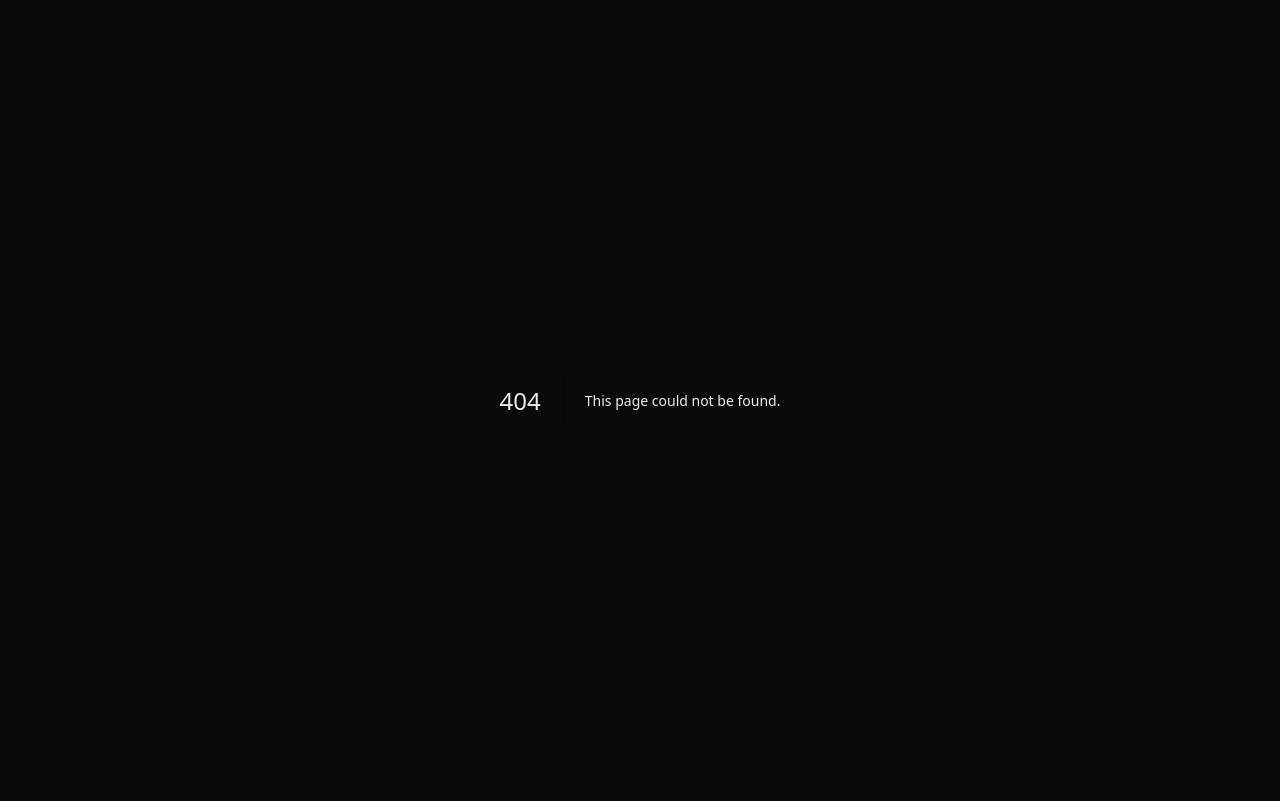
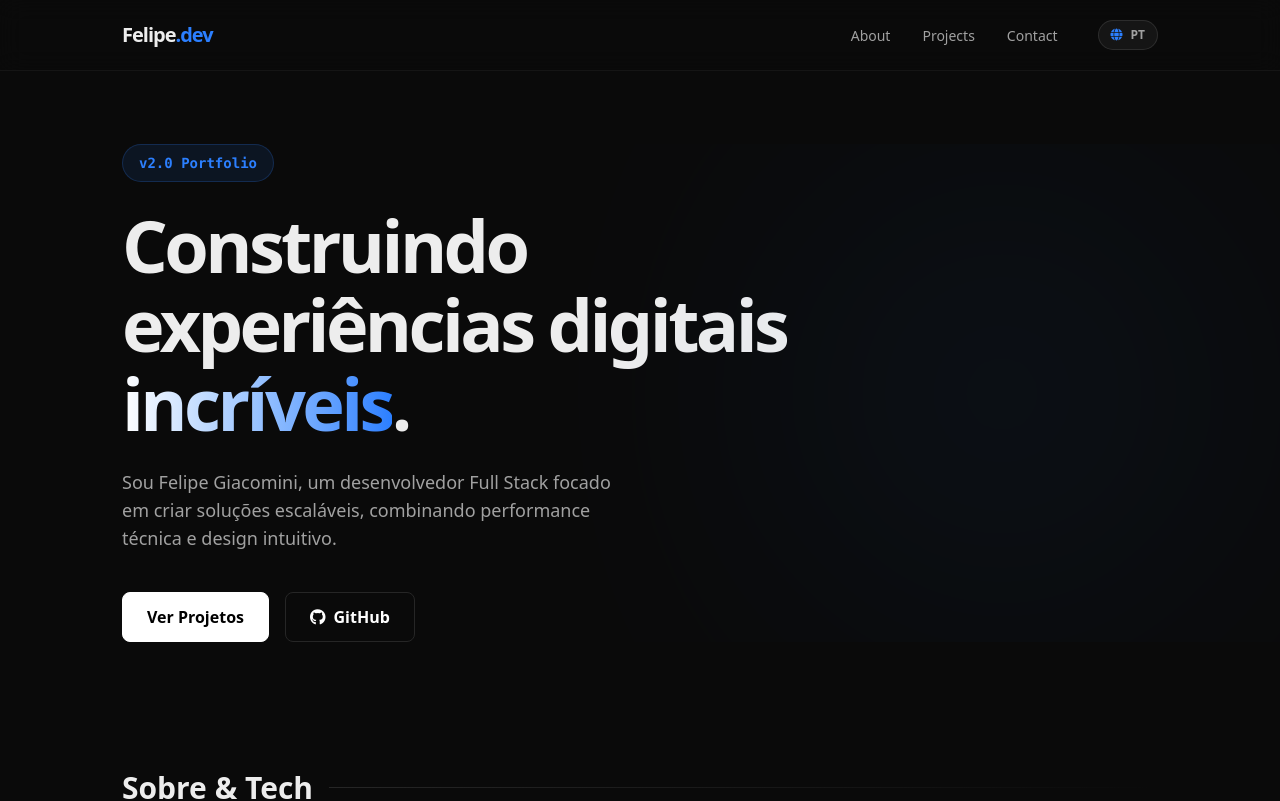
Before and after one commit to FeCocco/fecocco.github.io, a Next.js app: page /en in a window 1280 px wide. Before the commit this address had no page. Shown: the top 801 px of the page. Built offline with nearby package versions, Linux system fonts and the light colour scheme.

Commit message:
Add: Multilanguage support with dynamic routing, language picker, and localized dictionaries (EN/PT)

```diff
--- a/src/app/layout.js
+++ b/src/app/[lang]/layout.js
@@ -1,5 +1,5 @@
 import { Geist, Geist_Mono } from "next/font/google";
-import "./globals.css";
+import "../globals.css";
 
 const geistSans = Geist({
     variable: "--font-geist-sans",
@@ -15,9 +15,15 @@ export const metadata = {
     title: "Felipe.dev"
 };
 
-export default function RootLayout({ children }) {
+export async function generateStaticParams() {
+    return [{ lang: 'pt' }, { lang: 'en' }];
+}
+
+export default async function RootLayout({ children, params }) {
+    const { lang } = await params;
+
     return (
-        <html lang="pt-BR">
+        <html lang={lang}>
         <head>
             <link rel="stylesheet" href="https://cdnjs.cloudflare.com/ajax/libs/font-awesome/6.5.2/css/all.min.css" />
         </head>
--- a/src/app/page.js
+++ b/src/app/[lang]/page.js
@@ -3,18 +3,21 @@ import Projects from "@/components/sections/projects";
 import Hero from "@/components/sections/hero";
 import AboutSection from "@/components/sections/about/AboutSection";
 import Footer from "@/components/sections/footer";
+import { getDictionary } from "@/lib/get-dictionary";
 
-export default function Home() {
+export default async function Home({ params }) {
+    const { lang } = await params;
+    const dict = await getDictionary(lang);
+
     return (
         <div className="min-h-screen bg-[#0a0a0a] text-[#ededed] font-sans">
-
-            <Header />
+            <Header dict={dict.header} lang={lang} />
             <main className="flex flex-col w-full">
-                <Hero />
-                <AboutSection />
-                <Projects />
+                <Hero dict={dict.hero} />
+                <AboutSection dict={dict.about} />
+                <Projects dict={dict.projects} />
             </main>
-            <Footer />
+            <Footer dict={dict.footer} />
         </div>
     );
 }
--- a/src/components/sections/header.jsx
+++ b/src/components/sections/header.jsx
@@ -1,8 +1,9 @@
 'use client';
 
 import Link from 'next/link';
+import LanguagePicker from '@/components/ui/LanguagePicker';
 
-export default function Header() {
+export default function Header({ dict, lang }) {
 
     const handleScroll = (e, id) => {
         e.preventDefault();
@@ -16,18 +17,18 @@ export default function Header() {
         <header className="fixed top-0 w-full z-50 backdrop-blur-md border-b border-white/5 bg-[#0a0a0a]/70">
             <div className="max-w-275 mx-auto px-8">
                 <nav className="h-17.5 flex justify-between items-center">
-                    <Link href="/" className="logo text-xl font-extrabold tracking-tighter" onClick={(e) => window.scrollTo({ top: 0, behavior: 'smooth' })}>
+                    <Link href={`/${lang}`} className="logo text-xl font-extrabold tracking-tighter" onClick={(e) => window.scrollTo({ top: 0, behavior: 'smooth' })}>
                         Felipe<span className="text-blue-500">.dev</span>
                     </Link>
 
-                    <ul className="nav-links hidden md:flex gap-8">
+                    <ul className="nav-links hidden md:flex gap-8 items-center">
                         <li>
                             <a
                                 href="#about"
                                 onClick={(e) => handleScroll(e, 'about')}
                                 className="cursor-pointer text-sm font-medium text-[#a1a1a1] hover:text-[#ededed] transition-colors"
                             >
-                                Sobre
+                                {dict.about}
                             </a>
                         </li>
                         <li>
@@ -36,13 +37,16 @@ export default function Header() {
                                 onClick={(e) => handleScroll(e, 'projects')}
                                 className="cursor-pointer text-sm font-medium text-[#a1a1a1] hover:text-[#ededed] transition-colors"
                             >
-                                Projetos
+                                {dict.projects}
                             </a>
                         </li>
                         <li>
                             <a href="mailto:fgiacominicocco@gmail.com" className="text-sm font-medium text-[#a1a1a1] hover:text-[#ededed] transition-colors">
-                                Contato
+                                {dict.contact}
                             </a>
+                        </li>
+                        <li className="ml-2">
+                            <LanguagePicker lang={lang} />
                         </li>
                     </ul>
                 </nav>
--- /dev/null
+++ b/src/components/ui/LanguagePicker.jsx
@@ -0,0 +1,25 @@
+"use client";
+
+import Link from "next/link";
+import { usePathname } from "next/navigation";
+
+export default function LanguagePicker({ lang }) {
+    const pathname = usePathname();
+
+    const redirectedPathname = (locale) => {
+        if (!pathname) return "/";
+        const segments = pathname.split("/");
+        segments[1] = locale;
+        return segments.join("/");
+    };
+
+    return (
+        <Link
+            href={redirectedPathname(lang === "pt" ? "en" : "pt")}
+            className="flex items-center gap-2 px-3 py-1.5 rounded-full border border-white/10 bg-white/5 hover:bg-white/10 hover:border-white/20 transition-all text-xs font-bold text-[#a1a1a1] hover:text-[#ededed]"
+        >
+            <i className="fa-solid fa-globe text-blue-500"></i>
+            {lang === "pt" ? "EN" : "PT"}
+        </Link>
+    );
+}
--- /dev/null
+++ b/src/dictionaries/en.json
@@ -0,0 +1,7 @@
+{
+  "header": {
+    "about": "About",
+    "projects": "Projects",
+    "contact": "Contact"
+  }
+}
--- /dev/null
+++ b/src/dictionaries/pt.json
@@ -0,0 +1,7 @@
+{
+  "header": {
+    "about": "Sobre",
+    "projects": "Projetos",
+    "contact": "Contato"
+  }
+}
--- /dev/null
+++ b/src/lib/get-dictionary.js
@@ -0,0 +1,6 @@
+const dictionaries = {
+    en: () => import('../dictionaries/en.json').then((module) => module.default),
+    pt: () => import('../dictionaries/pt.json').then((module) => module.default),
+};
+
+export const getDictionary = async (locale) => dictionaries[locale]();
```
